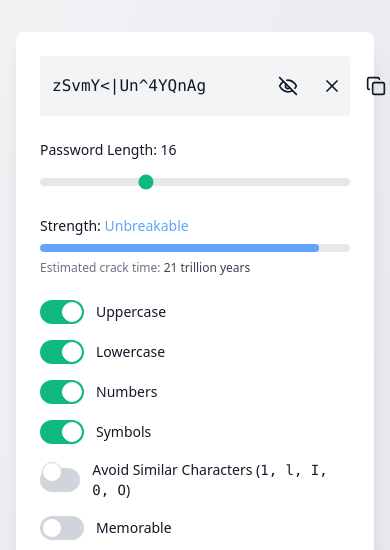
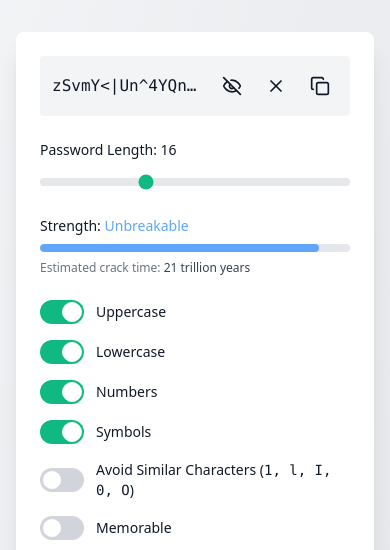
Before and after one commit to zingero/pass-forge, a React (Vite) app: page / in a window 390 px wide. Shown: the part 164-714 px from the top of the page. Built offline with nearby package versions, Linux system fonts and the light colour scheme.

Commit message:
Improve UI responsiveness: adjust CSS classes for password display and option labels

```diff
--- a/src/App.tsx
+++ b/src/App.tsx
@@ -209,13 +209,13 @@ function App() {
               aria-label="Generated password"
               aria-describedby="password-strength"
               aria-live="polite"
-              className="flex-1 bg-transparent outline-none font-mono text-gray-900 dark:text-white"
+              className="flex-1 min-w-0 bg-transparent outline-none font-mono text-gray-900 dark:text-white truncate"
               placeholder="Generated password will appear here"
             />
             {password && (
               <button
                 onClick={() => setShowPassword(!showPassword)}
-                className="p-2 hover:bg-gray-200 dark:hover:bg-gray-600 rounded transition-colors"
+                className="shrink-0 p-2 hover:bg-gray-200 dark:hover:bg-gray-600 rounded transition-colors"
                 title={showPassword ? 'Hide password' : 'Show password'}
                 aria-label={showPassword ? 'Hide password' : 'Show password'}
               >
@@ -225,7 +225,7 @@ function App() {
             {password && (
               <button
                 onClick={clearPassword}
-                className="p-2 hover:bg-gray-200 dark:hover:bg-gray-600 rounded transition-colors"
+                className="shrink-0 p-2 hover:bg-gray-200 dark:hover:bg-gray-600 rounded transition-colors"
                 title="Clear password"
                 aria-label="Clear password"
               >
@@ -234,7 +234,7 @@ function App() {
             )}
             <button
               onClick={copyToClipboard}
-              className="p-2 hover:bg-gray-200 dark:hover:bg-gray-600 rounded transition-colors"
+              className="shrink-0 p-2 hover:bg-gray-200 dark:hover:bg-gray-600 rounded transition-colors"
               title="Copy to clipboard (Ctrl+C)"
               aria-label="Copy to clipboard"
             >
@@ -329,7 +329,7 @@ function App() {
 
             <div className="grid grid-cols-1 gap-4">
               {optionEntries.map(({ key, label, labelNode }) => (
-                <label key={key} className="relative inline-flex items-center cursor-pointer">
+                <label key={key} className="inline-flex items-center cursor-pointer">
                   <input
                     type="checkbox"
                     checked={options[key]}
@@ -337,7 +337,7 @@ function App() {
                     className="sr-only peer"
                     aria-label={label}
                   />
-                  <div className="w-11 h-6 bg-gray-300 dark:bg-gray-700 peer-focus:outline-none rounded-full peer
+                  <div className="relative shrink-0 w-11 h-6 bg-gray-300 dark:bg-gray-700 peer-focus:outline-none rounded-full peer
                     peer-checked:after:translate-x-full rtl:peer-checked:after:-translate-x-full
                     peer-checked:after:border-white after:content-[''] after:absolute after:top-[2px]
                     after:start-[2px] after:bg-white after:border-gray-300 after:border
```
